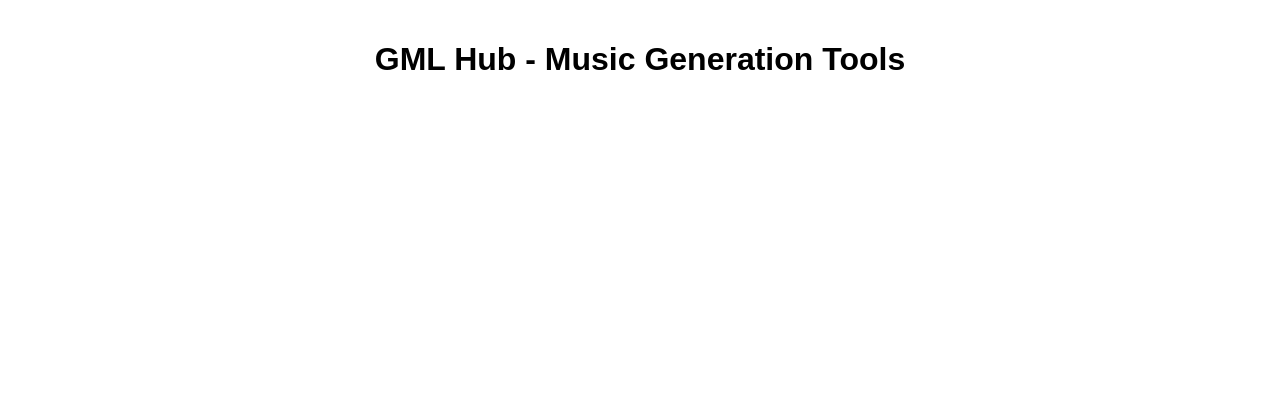
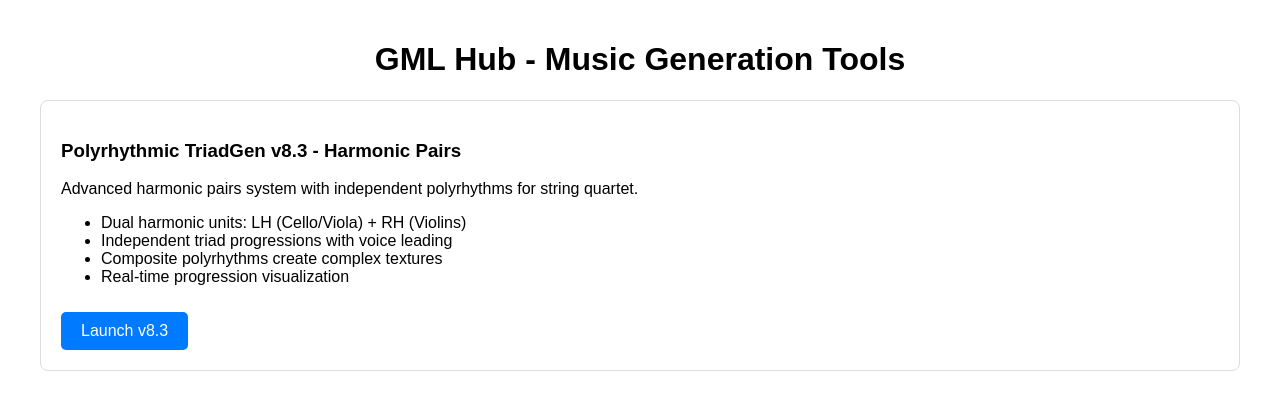
Before and after one commit to mikeb55/gml-workspace, a website: page index.html in a window 1280 px wide. Drawn offline with Linux system fonts and the light colour scheme.

Commit message:
Add TriadGen v8.3 to hub

```diff
--- a/index.html
+++ b/index.html
@@ -13,3 +13,14 @@
 </head>
 <body>
     <h1>GML Hub - Music Generation Tools</h1>
+<div class="tool-card">
+    <h3>Polyrhythmic TriadGen v8.3 - Harmonic Pairs</h3>
+    <p>Advanced harmonic pairs system with independent polyrhythms for string quartet.</p>
+    <ul>
+        <li>Dual harmonic units: LH (Cello/Viola) + RH (Violins)</li>
+        <li>Independent triad progressions with voice leading</li>
+        <li>Composite polyrhythms create complex textures</li>
+        <li>Real-time progression visualization</li>
+    </ul>
+    <a href="triadgen/polyrhythmic_triadgen_v8.3_harmonic_pairs.html" class="tool-link">Launch v8.3</a>
+</div>
```
